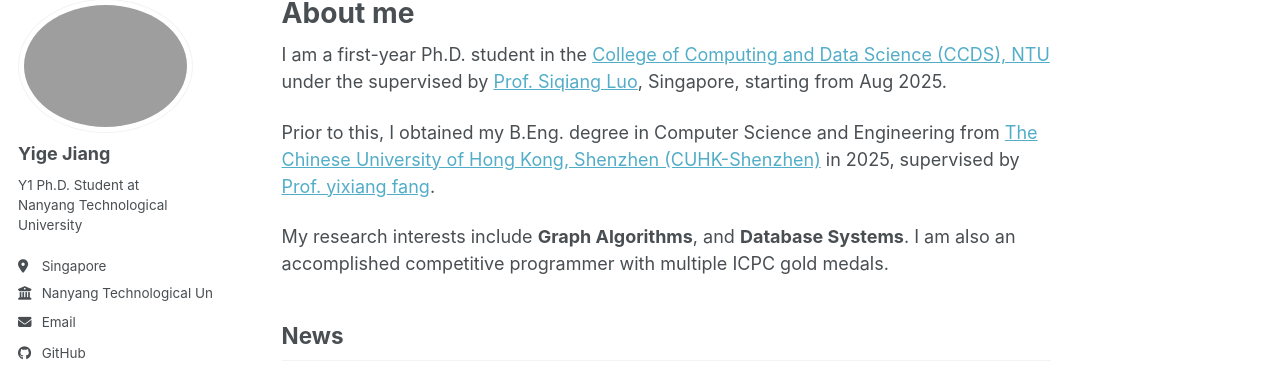
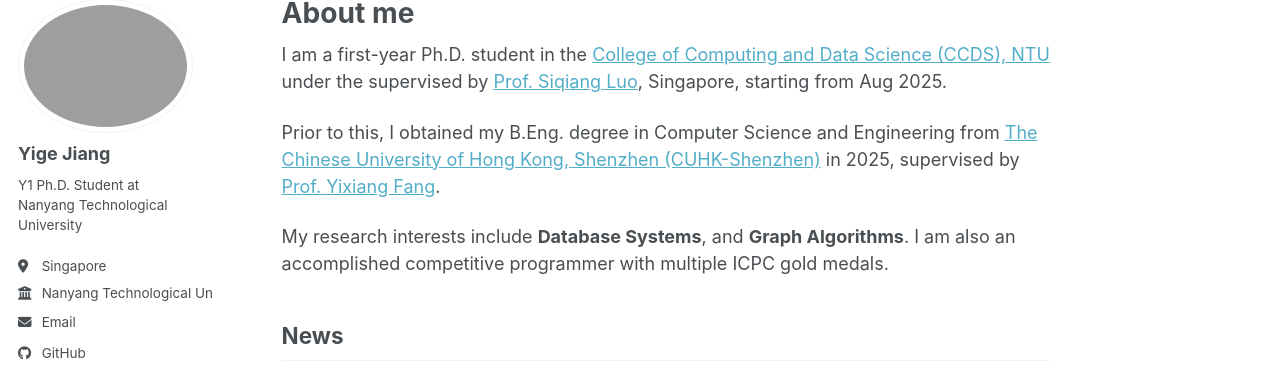
Before and after one commit to kiwiHM/kiwiHM.github.io, a Jekyll site: the page built from _pages/about.md, in a window 1280 px wide and 1071 px high. Shown: the part 100-469 px from the top of the window. Built offline with Jekyll 4.4.1, drawn with Linux system fonts in a browser that asks for light colours; a script bundle is joined from its source files by our own code; library files that are not in the unit come from our copies.

```diff
--- a/_pages/about.md
+++ b/_pages/about.md
@@ -10,9 +10,9 @@
 
 I am a first-year Ph.D. student in the [College of Computing and Data Science (CCDS), NTU](https://www.ntu.edu.sg/computing) under the supervised by [Prof. Siqiang Luo](https://siqiangluo.com), Singapore, starting from Aug 2025.
 
-Prior to this, I obtained my B.Eng. degree in Computer Science and Engineering from [The Chinese University of Hong Kong, Shenzhen (CUHK-Shenzhen)](https://www.cuhk.edu.cn/en) in 2025, supervised by [Prof. yixiang fang](https://fangyixiang.github.io).
+Prior to this, I obtained my B.Eng. degree in Computer Science and Engineering from [The Chinese University of Hong Kong, Shenzhen (CUHK-Shenzhen)](https://www.cuhk.edu.cn/en) in 2025, supervised by [Prof. Yixiang Fang](https://fangyixiang.github.io).
 
-My research interests include **Graph Algorithms**, and **Database Systems**. I am also an accomplished competitive programmer with multiple ICPC gold medals.
+My research interests include **Database Systems**, and **Graph Algorithms**. I am also an accomplished competitive programmer with multiple ICPC gold medals.
 
 ## News
 
```
